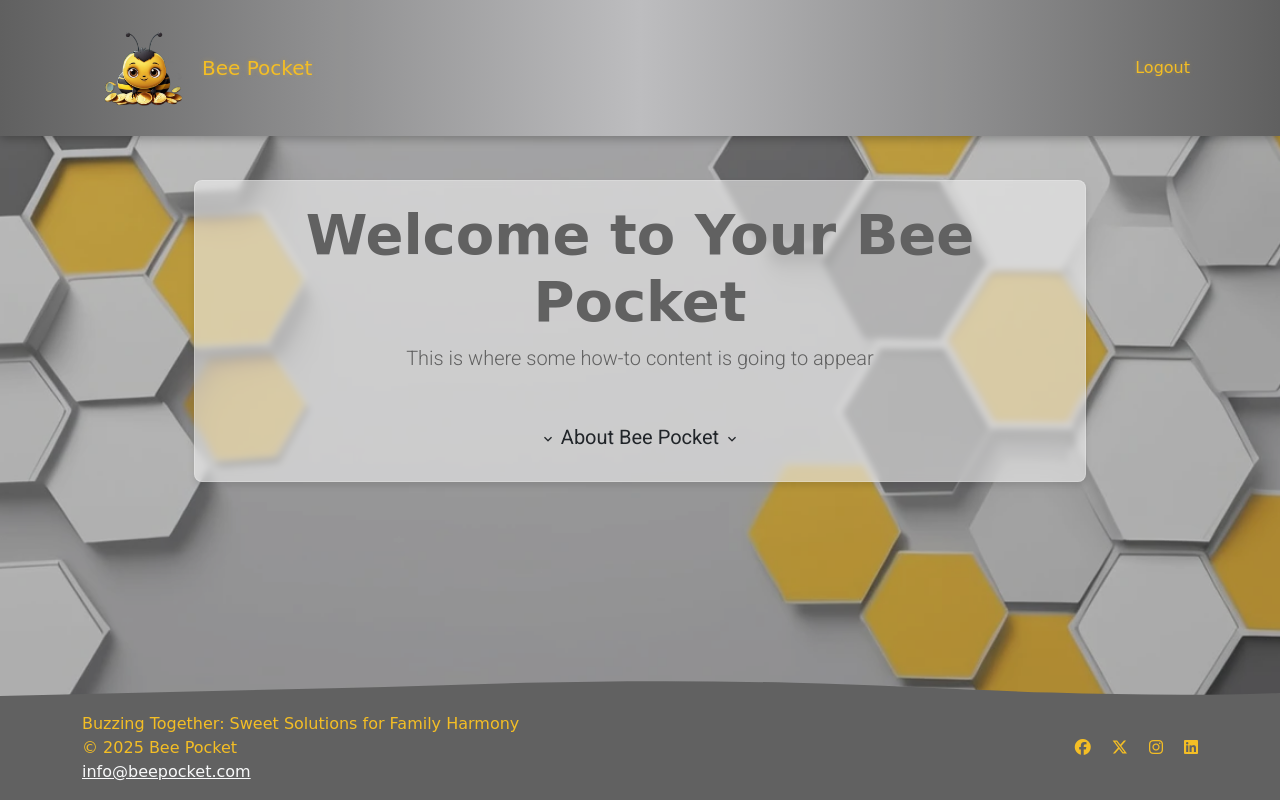
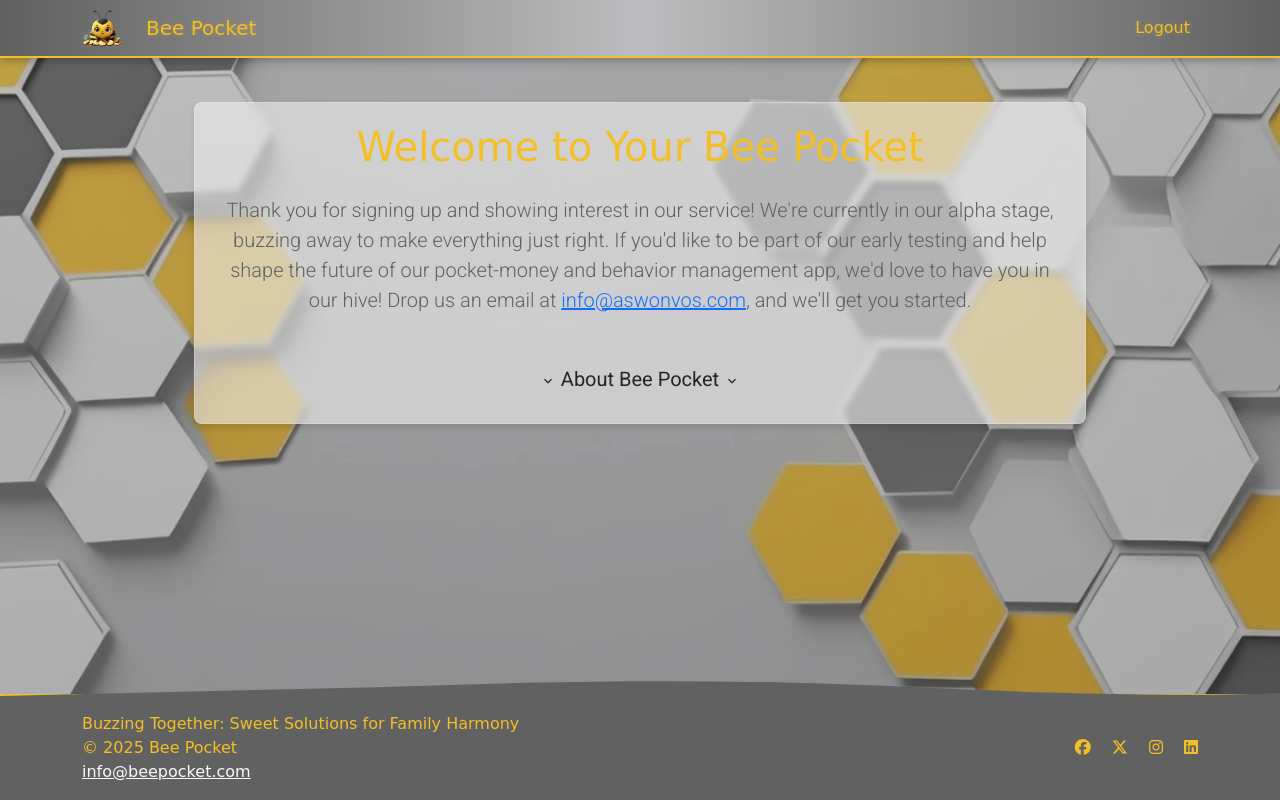
Before and after one commit to joe-aswonvos/bee_pocket, a Django app: page / in a window 1280 px wide. Run offline with Django 5.2, Linux system fonts and the light colour scheme; the visitor is signed in with stand-in values (Sample User, id 1); some libraries are stand-ins or nearby versions; some web fonts are replaced.

Commit message:
Update README and enhance landing page: add user experience design section, agile methodology, project board, testing, and deployment details; improve welcome message for logged-in users and adjust image sizes in templates.

```diff
--- a/landing/templates/landing.html
+++ b/landing/templates/landing.html
@@ -5,8 +5,12 @@
 {% if user.is_authenticated %}
 <!-- Content for logged-in users -->
 <div class="jumbotron text-center">
-        <h1 class="display-4">Welcome to Your Bee Pocket</h1>
-        <p class="lead">This is where some how-to content is going to appear</p>
+  <h1 class="mb-4 primary-color">Welcome to Your Bee Pocket</h1>
+  <p class="lead">Thank you for signing up and showing interest in our service! We're currently in our alpha stage,
+    buzzing away to make everything just right. If you'd like to be part of our early testing and help shape the future
+    of our pocket-money and behavior management app, we'd love to have you in our hive! Drop us an email at
+    <a href="mailto:info@aswonvos.com">info@aswonvos.com</a>, and we'll get you started.
+  </p>
 </div>
 {% else %}
 <!-- Marketing content, login/signup buttons -->
@@ -20,13 +24,16 @@
 
 <!-- About section -->
 <div class="container text-center mt-4">
-    <button class="btn btn-lg" type="button" data-bs-toggle="collapse" data-bs-target="#aboutSection" aria-expanded="false" aria-controls="aboutSection">
+  <button class="btn btn-lg" type="button" data-bs-toggle="collapse" data-bs-target="#aboutSection"
+    aria-expanded="false" aria-controls="aboutSection">
     <i class="material-icons">expand_more</i> About Bee Pocket <i class="material-icons">expand_more</i>
   </button>
   <div class="collapse mt-3" id="aboutSection">
     <div class="card card-body">
       <h5 class="card-title">About Bee Pocket</h5>
-        <p class="card-text">Bee Pocket is a comprehensive tool designed to help families manage pocket money, tasks, behaviours, and rewards in an easy and efficient way. Our platform provides a user-friendly interface and a variety of features to ensure that managing family finances and responsibilities is a breeze.</p>
+      <p class="card-text">Bee Pocket is a comprehensive tool designed to help families manage pocket money, tasks,
+        behaviours, and rewards in an easy and efficient way. Our platform provides a user-friendly interface and a
+        variety of features to ensure that managing family finances and responsibilities is a breeze.</p>
     </div>
   </div>
 </div>
--- a/static/css/style.css
+++ b/static/css/style.css
@@ -47,6 +47,10 @@
  /* Typography base styles */
  h1, h2, h3 {
    font-family: var(--primary-font);
+ }
+
+ .primary-color {
+   color: var(--primary-color);
  }
 
  /* Background image with fixed attachment */
@@ -122,6 +126,7 @@
    color: var(--primary-color);
    position: relative;
    z-index: var(--z-header);
+   border-bottom: 2px solid var(--primary-color);
  }
 
  /* Header pattern overlay */
@@ -163,6 +168,7 @@
    font-family: var(--primary-font);
    padding-top: 20px;
    z-index: var(--z-footer);
+   border-top: 2px solid var(--primary-color);
  }
 
  .footer-icon {
--- a/templates/account/logout.html
+++ b/templates/account/logout.html
@@ -19,7 +19,7 @@
             <span class="material-icons" style="font-size: 64px; color: var(--primary-color);">waving_hand</span>
           </div>
 
-          <p class="lead">{% trans "Are you sure you want to sign out?" %}</p>
+          <p class="lead">{% trans "Are you sure you want to buzz off?" %}</p>
 
           <form method="post" action="{% url 'account_logout' %}">
             {% csrf_token %}
--- a/templates/base.html
+++ b/templates/base.html
@@ -26,14 +26,14 @@
 <!-- Desktop version -->
 <img src="{% static 'images/BeeIcon.webp' %}"
      alt="Bee Pocket"
-     width="120" height="120"
-     class="d-none d-md-inline-block align-items-center" />
+     width="40" height="40"
+     class="d-none d-md-inline-block align-items-center me-4" />
 
 <!-- Mobile version -->
 <img src="{% static 'images/BeeIcon.webp' %}"
      alt="Bee Pocket"
-     width="60" height="60"
-     class="d-inline-block d-md-none align-items-center" />
+     width="30" height="30"
+     class="d-inline-block d-md-none align-items-center me-4" />
           <a class="navbar-brand" href="{% url 'landing' %}">Bee Pocket</a>
           <button
             class="navbar-toggler"
```
Also changed, not shown: README.md, static/images/BeeIcon.webp, 1 other file. Lines whose indentation alone changed are shown as unchanged.
